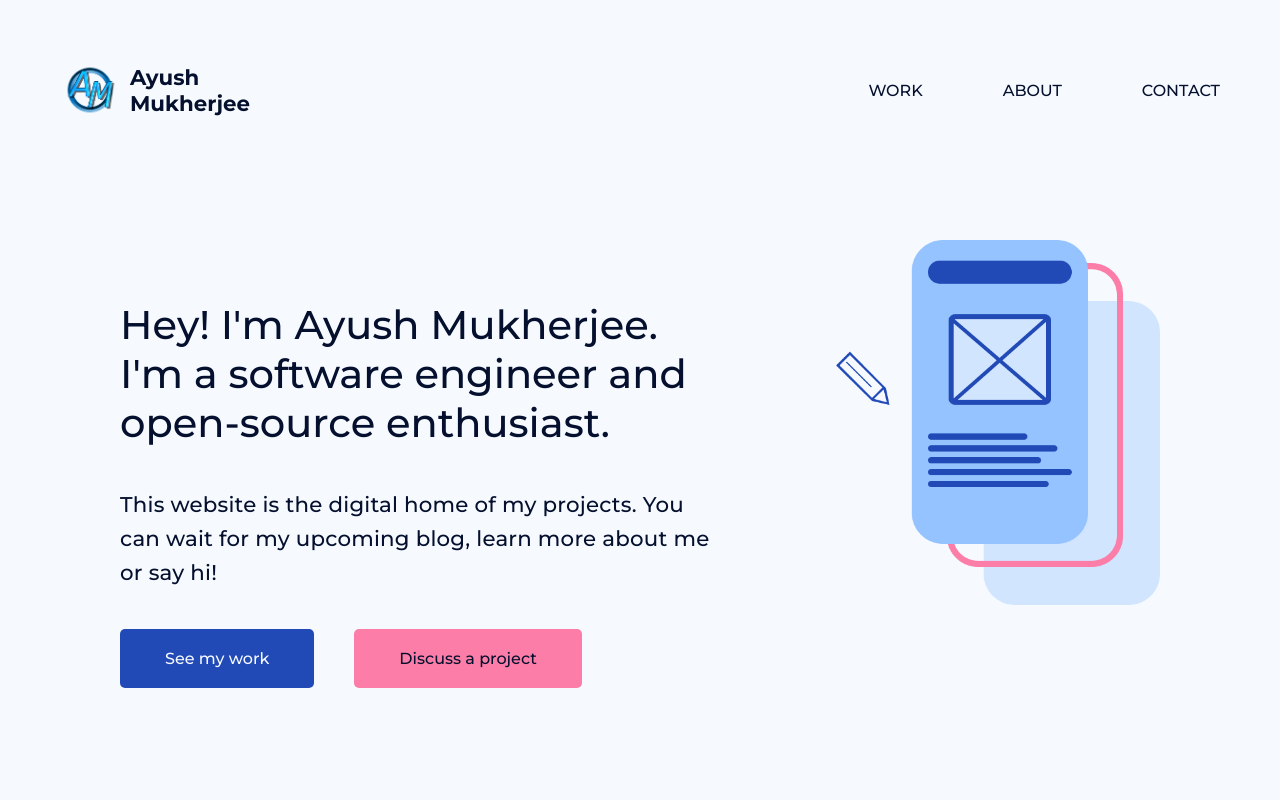
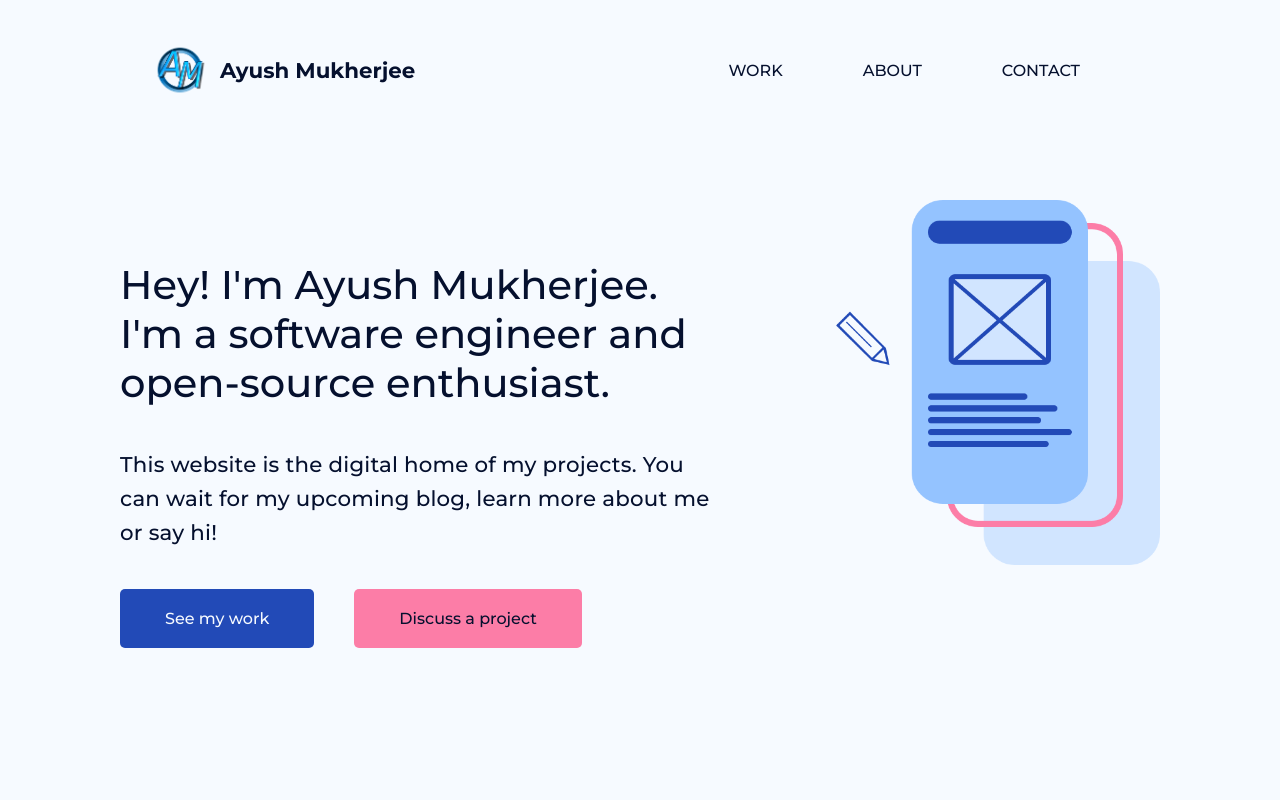
Before and after one commit to ayush123460/ayushm.com, a Vue app: page / in a window 1280 px wide. Shown: the top 800 px of the page. Built offline with nearby package versions, Linux system fonts and the light colour scheme.

Commit message:
refactor header css

```diff
--- a/src/components/Header.vue
+++ b/src/components/Header.vue
@@ -5,8 +5,7 @@
                 <img src="@/assets/logo.png" alt="Ayush M. Logo" width="60px" height="60px">
             </div>
             <div class="name">
-                <span>Ayush</span>
-                <span>Mukherjee</span>
+                Ayush Mukherjee
             </div>
         </router-link>
         <nav>
--- a/src/scss/components/_header.scss
+++ b/src/scss/components/_header.scss
@@ -1,5 +1,5 @@
 header {
-    padding: 40px 60px 40px 30px;
+    padding: 20px 120px;
     display: flex;
     justify-content: space-between;
     align-items: center;
@@ -20,8 +20,6 @@ header {
         }
 
         .name {
-            display: flex;
-            flex-direction: column;
             font-weight: $font-bold;
         }
 
@@ -51,10 +49,6 @@ header {
                 color: $primary;
                 font-weight: $font-bold;
             }
-
-            &:last-child {
-                padding-right: 0;
-            }
         }
     }
 }
```
